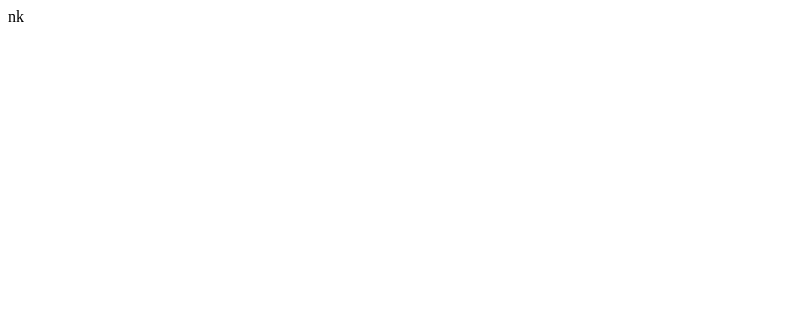
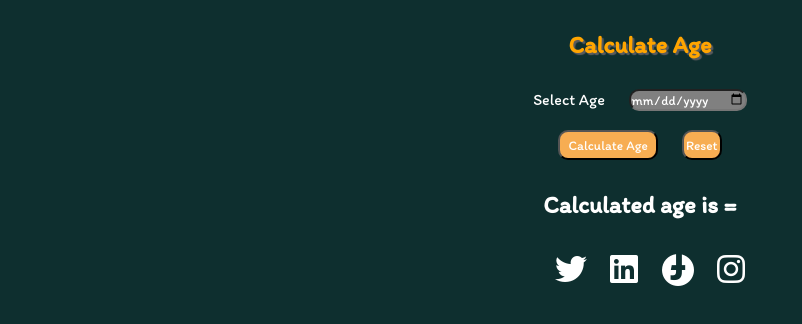
Before and after one commit to AnupBayaskar/calculater-age, a plain HTML site: page index.html in a window 1280 px wide. Shown: the whole page, without its empty margins (0-802 px from the left). Drawn offline with Linux system fonts and the light colour scheme; a web font is replaced by a local one.

Commit message:
add css
add css

```diff
--- a/index.html
+++ b/index.html
@@ -4,9 +4,25 @@
     <meta charset="UTF-8">
     <meta name="viewport" content="width=device-width, initial-scale=1.0">
     <title>Age Calculator</title>
-    <link rel="stylesheet" href="style.css">nk
+    <link rel="stylesheet" href="https://cdnjs.cloudflare.com/ajax/libs/font-awesome/6.5.1/css/all.css" integrity="sha512-tx5+1LWHez1QiaXlAyDwzdBTfDjX07GMapQoFTS74wkcPMsI3So0KYmFe6EHZjI8+eSG0ljBlAQc3PQ5BTaZtQ==" crossorigin="anonymous" referrerpolicy="no-referrer" />
+    <link rel="stylesheet" href="style.css">
 </head>
 <body>
-
+    <div class="maindiv">
+        <h2 id="head1">Calculate Age</h2>
+       <form action="">
+        <label for="">Select Age</label>
+        <input type="date" name="" id=""> <br><br>
+        <button id="sub" type="submit">Calculate Age</button>
+        <button id="res" type="reset">Reset</button>
+       </form>
+       <h2 id="ans">Calculated age is = </h2>
+      <div class="footer">
+       <a href="https://twitter.com/i/flow/login"><i class="fa-brands fa-twitter fa-bounce fa-2xl"></i></a>
+        <a href="https://www.linkedin.com/feed/"><i class="fa-brands fa-linkedin fa-beat fa-2xl"></i></a>
+        <a href="https://www.facebook.com/anup.bayaskar"><i class="fa-brands fa-facebook fa-spin fa-2xl"></i></a>
+        <a href="https://www.instagram.com"><i class="fa-brands fa-instagram fa-flip fa-2xl"></i></a>
+      </div>
+    </div>
 </body>
 </html>
--- a/style.css
+++ b/style.css
@@ -0,0 +1,49 @@
+@import url('https://fonts.googleapis.com/css2?family=Abril+Fatface&family=Concert+One&family=Itim&family=Poppins:wght@100&family=Roboto:wght@100&family=Sawarabi+Mincho&display=swap');
+*{
+    background-color:#0e2f2f;
+    box-sizing: border-box;
+    margin: 0px;
+    padding: 0px;
+    color: white;
+    font-family: 'Itim', cursive;;
+}
+.maindiv{
+    text-align: center;
+}
+#head1{
+    margin-top: 30px;
+text-shadow: 2px 2px 1px rgb(91, 92, 95);
+    color:orange ;
+}
+form{
+    margin-top: 30px;
+}
+input{
+    margin-left: 20px;
+    background: gray;
+    border-radius: 10px;
+}
+button{
+    background-color: rgb(247,173,82);
+    border-radius: 10px;
+}
+#sub{
+    width: 100px;
+    height: 30px;
+}
+#res{
+    margin-left: 20px;
+    width: 40px;
+    height: 30px;
+}
+button:hover{
+    background-color: rgb(83,83,82);
+
+}
+#ans{
+    margin-top: 30px;
+}
+.footer i{
+    margin-top: 50px;
+    margin-left: 20px;
+}
```
